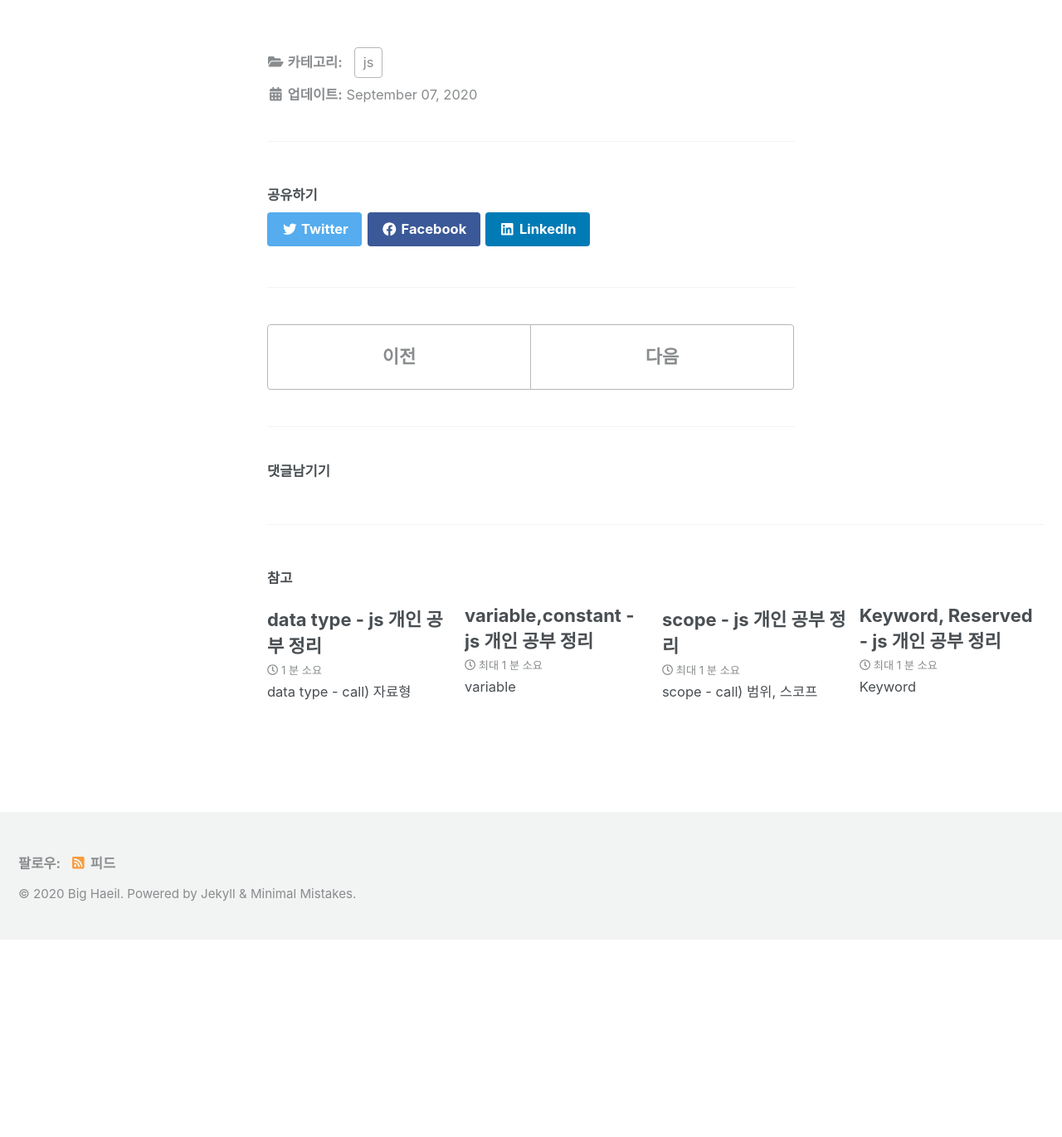
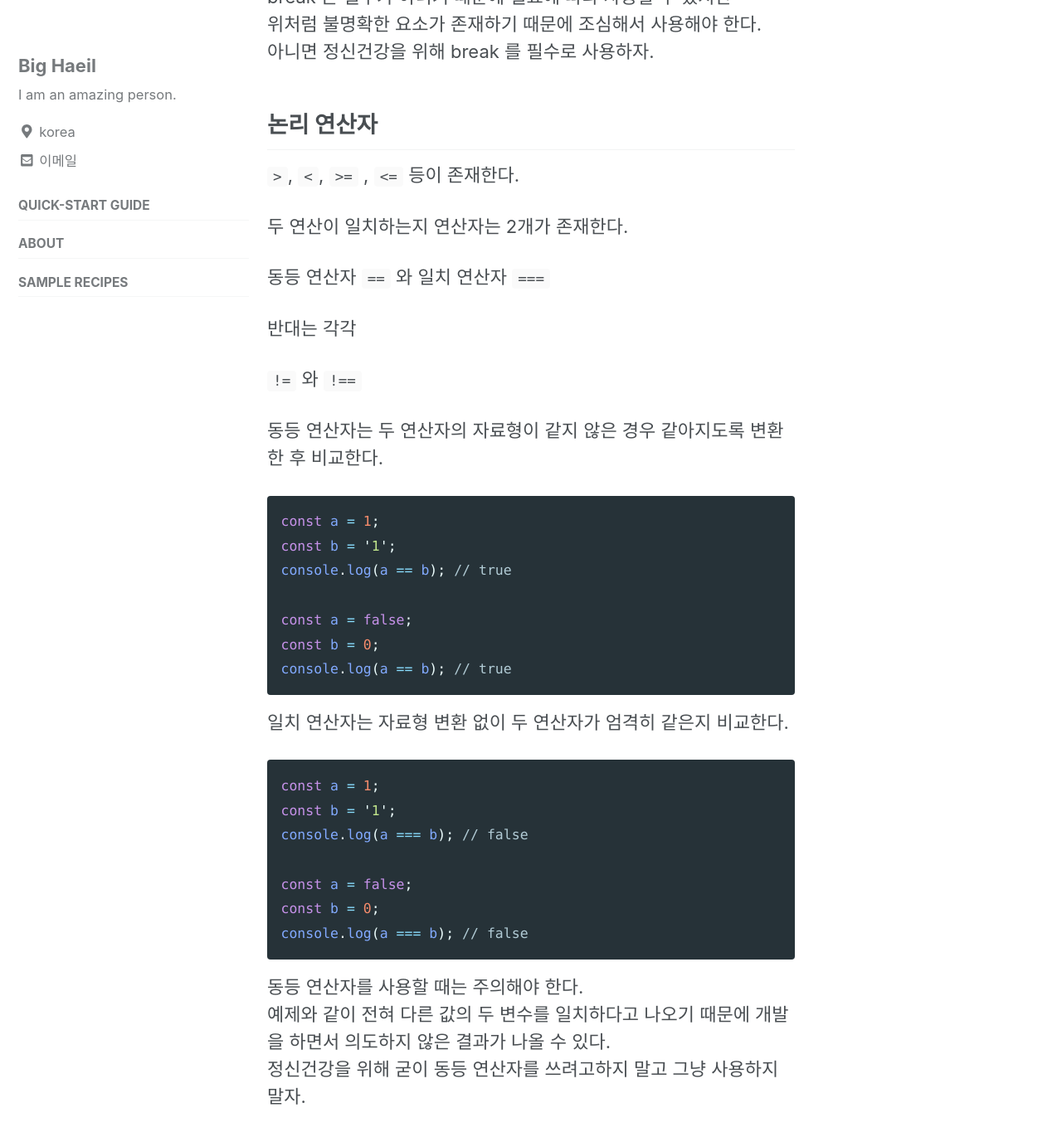
Before and after one commit to bighaeil/bighaeil.github.io, a Jekyll site: the page built from _posts/css/js/2020-09-07-js-conditional-statements.md, in a window 1280 px wide and 1400 px high, scrolled down 7870 px. Shown: the top 1371 px of the window at 83% size. Built offline with Jekyll 4.4.1, drawn with Linux system fonts in a browser that asks for light colours; cached includes are drawn as plain includes; nearby versions of some CDN libraries; comment, search, counter and statistics services are not loaded; before the commit the page ends 9003 px from its top, so only the background shows below that; some of the changed text lies outside the part shown.

Commit message:
today js

````diff
--- a/_posts/css/js/2020-09-07-js-conditional-statements.md
+++ b/_posts/css/js/2020-09-07-js-conditional-statements.md
@@ -1,11 +1,14 @@
 ---
-title: "conditional-statements - js 개인 공부 정리"
+title: "conditional statements - js 개인 공부 정리"
 categories:
   - js
 last_modified_at: 2020-09-07T20:10:00
 ---
 
 # Conditional Statements
+
+조건문
+
 
 ## if
 
@@ -85,7 +88,9 @@ else if 는 여러개를 넣을 수 있다.
 
 ## 논리 연산자
 
+
 ### && - call) and 연산자
+
 
 and 연산자
 
@@ -100,6 +105,7 @@ if (false && false) {
 ```
 
 `&&`로 연결된 조건들 중에 하나라도 `false` 인 경우 연산결과는 `false`
+
 
 ### || - call) or 연산자
 
@@ -116,6 +122,7 @@ if (false && false) {
 ```
 `||`로 연결된 조건들 중에 하나라도 `true` 인 경우 연산결과는 `true`
 
+
 ### ! - call) not 연산자
 
 not 연산자
@@ -129,6 +136,7 @@ if (!true) {
 ```
 
 조건문 앞에 `!`가 붙으면 연산결과의 반대가 된다.
+
 
 ## 조건부 실행
 
@@ -250,3 +258,45 @@ switch(2) {
 
 break 는 필수가 아니기 때문에 필요에 따라 사용할 수 있지만
 위처럼 불명확한 요소가 존재하기 때문에 조심해서 사용해야 한다.
+아니면 정신건강을 위해 break 를 필수로 사용하자.
+
+
+## 논리 연산자
+
+`>`, `<`, `>=` , `<=` 등이 존재한다.
+
+두 연산이 일치하는지 연산자는 2개가 존재한다.
+
+동등 연산자 `==` 와 일치 연산자 `===`
+
+반대는 각각
+
+`!=` 와 `!==`
+
+동등 연산자는 두 연산자의 자료형이 같지 않은 경우 같아지도록 변환한 후 비교한다.
+
+```js
+const a = 1;
+const b = '1';
+console.log(a == b); // true
+
+const a = false;
+const b = 0;
+console.log(a == b); // true
+```
+
+일치 연산자는 자료형 변환 없이 두 연산자가 엄격히 같은지 비교한다.
+
+```js
+const a = 1;
+const b = '1';
+console.log(a === b); // false
+
+const a = false;
+const b = 0;
+console.log(a === b); // false
+```
+
+동등 연산자를 사용할 때는 주의해야 한다.
+예제와 같이 전혀 다른 값의 두 변수를 일치하다고 나오기 때문에 개발을 하면서 의도하지 않은 결과가 나올 수 있다.
+정신건강을 위해 굳이 동등 연산자를 쓰려고하지 말고 그냥 사용하지 말자.
````
Also changed, not shown: _posts/css/js/2020-09-06-js-variable,constant.md (+11 -1 lines), _posts/css/js/2020-09-07-js-data-type.md (+17 -5 lines), _posts/css/js/2020-09-08-js-expression-operator-statement.md (renamed from _posts/css/js/2020-09-06-js-expression.md, +14 -4 lines), _posts/css/js/2020-09-08-js-function.md (added, +27 -0 lines), _posts/css/js/2020-09-08-js-javascript.md (renamed from _posts/css/js/2020-09-06-js-javascript.md, +16 -8 lines).
